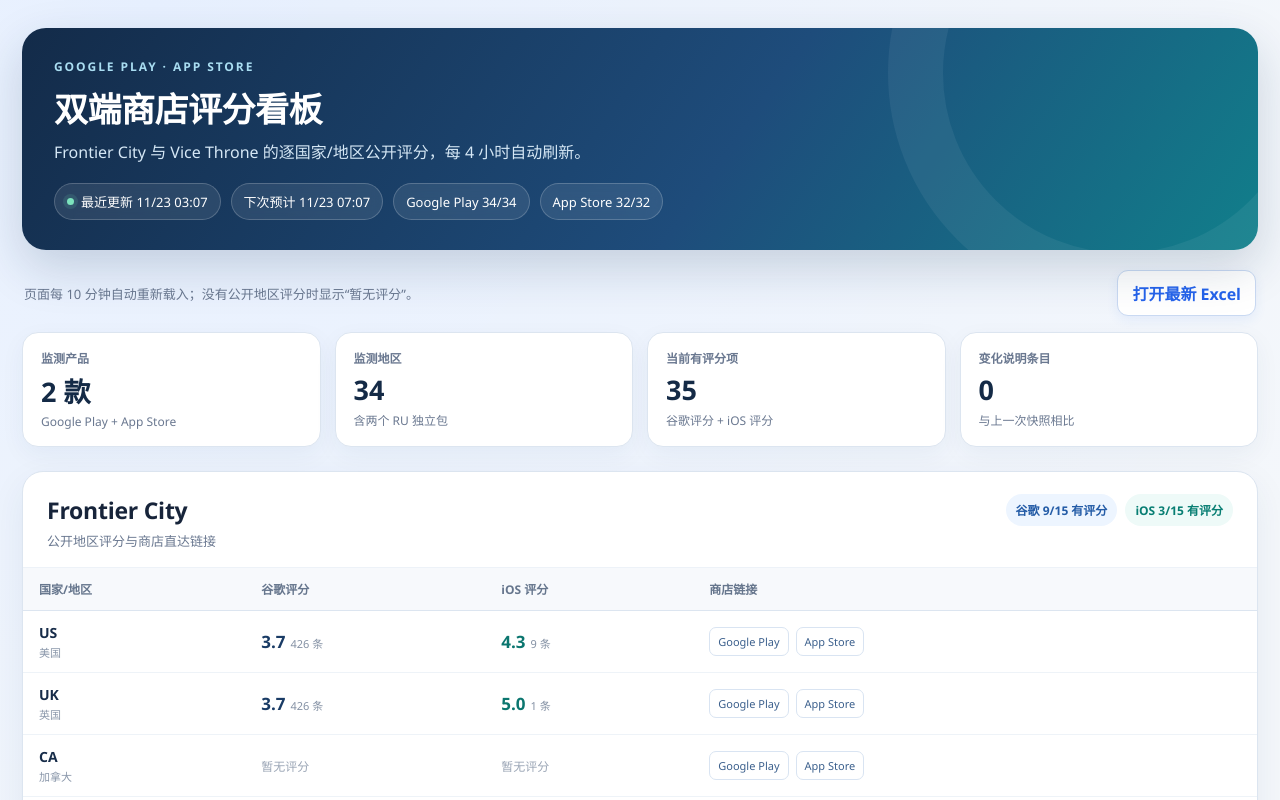
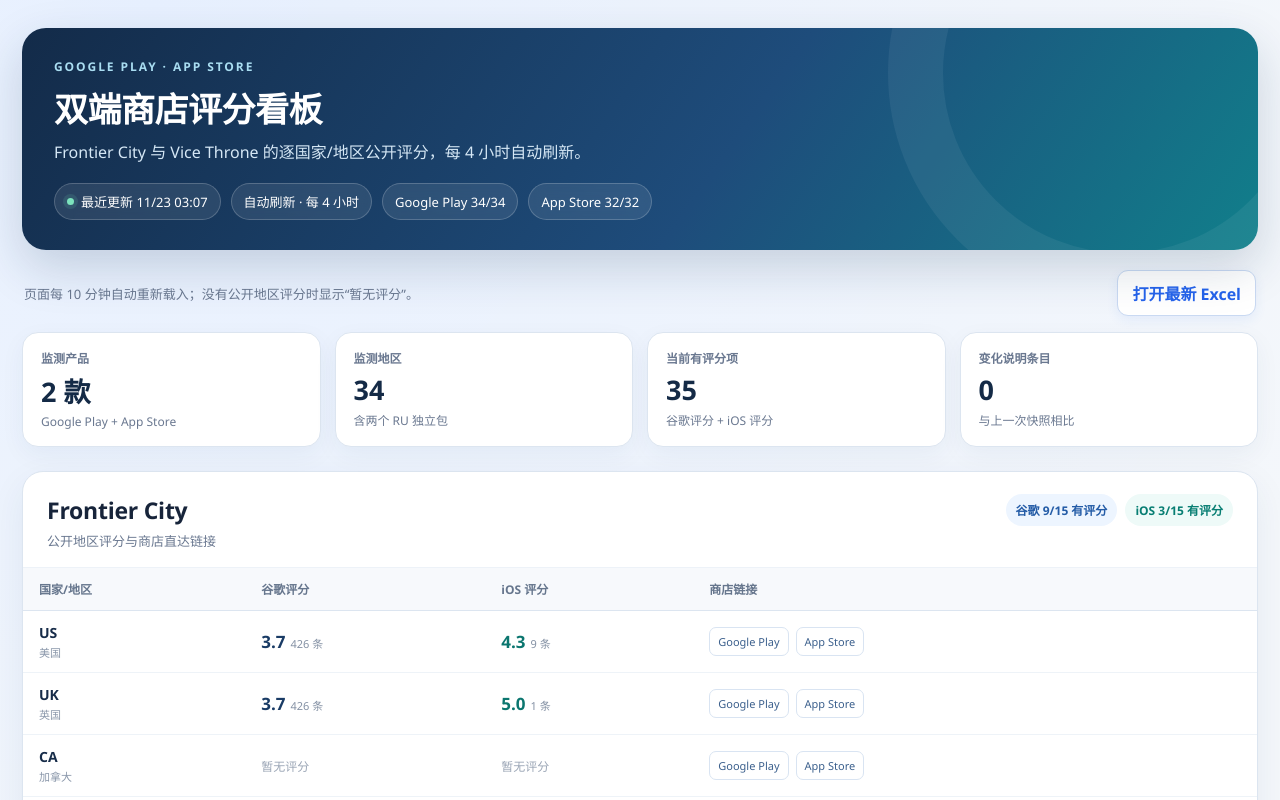
Before and after one commit to lixiangmei2021-alt/store-ratings-dashboard, a plain HTML site: page index.html in a window 1280 px wide. Shown: the top 800 px of the page. Drawn offline with Linux system fonts and the light colour scheme.

Commit message:
Polish cloud refresh label

```diff
--- a/index.html
+++ b/index.html
@@ -57,7 +57,7 @@ function renderMeta(){
   const m=DATA.metrics||{};const ok=(m.google_ok===m.google_total)&&(m.apple_ok===m.apple_total);
   document.getElementById('meta').innerHTML =
     '<span class="pill"><span class="dot'+(ok?'':' warn')+'"></span>最近更新 '+fmtTime(DATA.updated_at)+'</span>'+
-    '<span class="pill">下次预计 '+fmtTime(DATA.next_update)+'</span>'+
+    '<span class="pill">自动刷新 · 每 4 小时</span>'+
     '<span class="pill">Google Play '+(m.google_ok||0)+'/'+(m.google_total||0)+'</span>'+
     '<span class="pill">App Store '+(m.apple_ok||0)+'/'+(m.apple_total||0)+'</span>';
   document.getElementById('xlsx').href=encodeURIComponent(DATA.xlsx_file);
```
Also changed, not shown: dashboard_template.html (+1 -1 lines), 1 other file.
